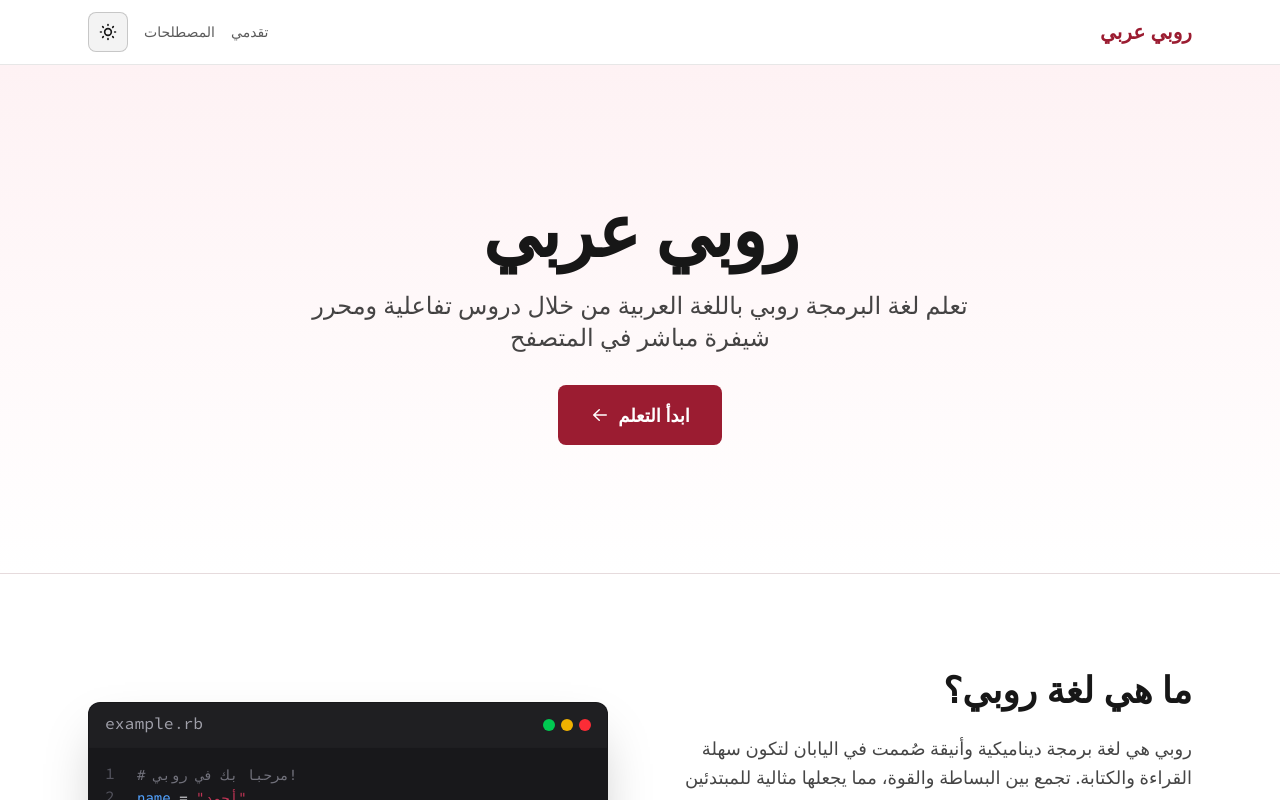
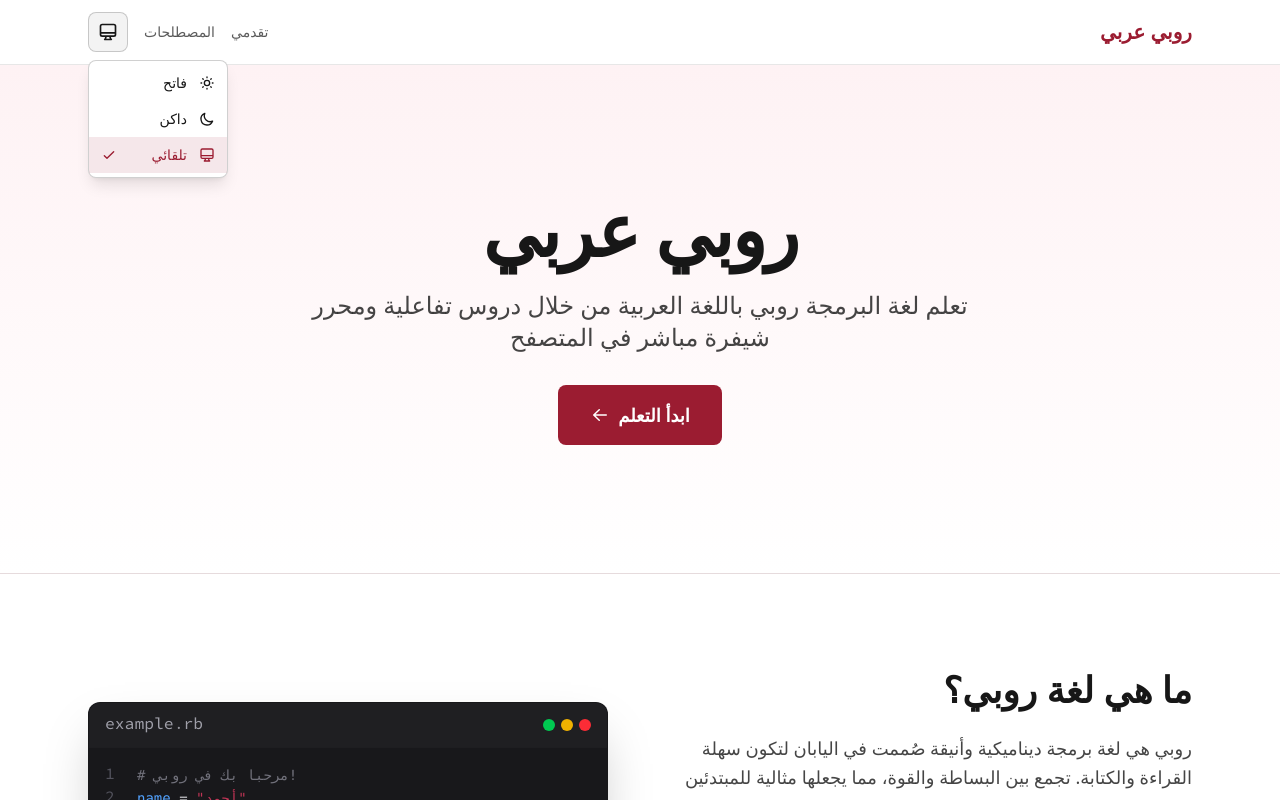
Before and after one commit to AliOsm/ruby3araby, a Next.js app: page / in a window 1280 px wide. Both pictures are taken after a click on the button "تغيير المظهر". Shown: the top 800 px of the page. Built offline with nearby package versions, Linux system fonts and the light colour scheme; no server answers.

Commit message:
feat: [US-012] - Convert theme toggle to dropdown
Co-Authored-By: Claude Opus 4.5 <noreply@anthropic.com>

```diff
--- a/components/ThemeToggle.tsx
+++ b/components/ThemeToggle.tsx
@@ -1,41 +1,49 @@
 "use client";
 
 import { useTheme } from "@/lib/theme";
-import { useEffect, useState, useRef } from "react";
+import { useEffect, useState, useRef, useCallback } from "react";
 
-/**
- * Theme toggle button component
- * Cycles through: system -> light -> dark -> system
- * Shows appropriate icon for current resolved theme
- */
-export default function ThemeToggle() {
-  const { theme, resolvedTheme, setTheme } = useTheme();
-  const [mounted, setMounted] = useState(false);
-  const mountRef = useRef(false);
+// Icon components for each theme option
+function SunIcon({ className }: { className?: string }) {
+  return (
+    <svg
+      className={className}
+      fill="none"
+      stroke="currentColor"
+      viewBox="0 0 24 24"
+    >
+      <path
+        strokeLinecap="round"
+        strokeLinejoin="round"
+        strokeWidth={2}
+        d="M12 3v1m0 16v1m9-9h-1M4 12H3m15.364 6.364l-.707-.707M6.343 6.343l-.707-.707m12.728 0l-.707.707M6.343 17.657l-.707.707M16 12a4 4 0 11-8 0 4 4 0 018 0z"
+      />
+    </svg>
+  );
+}
 
-  // Prevent hydration mismatch by only rendering after mount
-  useEffect(() => {
-    if (mountRef.current) return;
-    mountRef.current = true;
-    // Use setTimeout to avoid ESLint set-state-in-effect rule
-    setTimeout(() => setMounted(true), 0);
-  }, []);
+function MoonIcon({ className }: { className?: string }) {
+  return (
+    <svg
+      className={className}
+      fill="none"
+      stroke="currentColor"
+      viewBox="0 0 24 24"
+    >
+      <path
+        strokeLinecap="round"
+        strokeLinejoin="round"
+        strokeWidth={2}
+        d="M20.354 15.354A9 9 0 018.646 3.646 9.003 9.003 0 0012 21a9.003 9.003 0 008.354-5.646z"
+      />
+    </svg>
+  );
+}
 
-  const cycleTheme = () => {
-    const order: Array<"system" | "light" | "dark"> = ["system", "light", "dark"];
-    const currentIndex = order.indexOf(theme);
-    const nextIndex = (currentIndex + 1) % order.length;
-    setTheme(order[nextIndex]);
-  };
-
-  // Get icon and label based on current state
-  const getThemeInfo = () => {
-    if (theme === "system") {
-      return {
-        icon: (
-          // Computer/System icon
+function SystemIcon({ className }: { className?: string }) {
+  return (
     <svg
-            className="h-5 w-5"
+      className={className}
       fill="none"
       stroke="currentColor"
       viewBox="0 0 24 24"
@@ -47,16 +55,13 @@ export default function ThemeToggle() {
         d="M9.75 17L9 20l-1 1h8l-1-1-.75-3M3 13h18M5 17h14a2 2 0 002-2V5a2 2 0 00-2-2H5a2 2 0 00-2 2v10a2 2 0 002 2z"
       />
     </svg>
-        ),
-        label: "وضع النظام",
-      };
+  );
 }
-    if (resolvedTheme === "dark") {
-      return {
-        icon: (
-          // Moon icon
+
+function CheckIcon({ className }: { className?: string }) {
+  return (
     <svg
-            className="h-5 w-5"
+      className={className}
       fill="none"
       stroke="currentColor"
       viewBox="0 0 24 24"
@@ -65,32 +70,169 @@ export default function ThemeToggle() {
         strokeLinecap="round"
         strokeLinejoin="round"
         strokeWidth={2}
-              d="M20.354 15.354A9 9 0 018.646 3.646 9.003 9.003 0 0012 21a9.003 9.003 0 008.354-5.646z"
+        d="M5 13l4 4L19 7"
       />
     </svg>
-        ),
-        label: "الوضع الداكن",
+  );
+}
+
+type ThemeOption = "light" | "dark" | "system";
+
+interface ThemeMenuItem {
+  value: ThemeOption;
+  label: string;
+  icon: React.ComponentType<{ className?: string }>;
+}
+
+const themeOptions: ThemeMenuItem[] = [
+  { value: "light", label: "فاتح", icon: SunIcon },
+  { value: "dark", label: "داكن", icon: MoonIcon },
+  { value: "system", label: "تلقائي", icon: SystemIcon },
+];
+
+/**
+ * Theme toggle dropdown component
+ * Shows a dropdown menu to select theme (Light/Dark/System)
+ * with icons and checkmark for current selection
+ */
+export default function ThemeToggle() {
+  const { theme, resolvedTheme, setTheme } = useTheme();
+  const [mounted, setMounted] = useState(false);
+  const [isOpen, setIsOpen] = useState(false);
+  const [focusedIndex, setFocusedIndex] = useState(-1);
+  const mountRef = useRef(false);
+  const dropdownRef = useRef<HTMLDivElement>(null);
+  const buttonRef = useRef<HTMLButtonElement>(null);
+  const menuItemRefs = useRef<(HTMLButtonElement | null)[]>([]);
+
+  // Prevent hydration mismatch by only rendering after mount
+  useEffect(() => {
+    if (mountRef.current) return;
+    mountRef.current = true;
+    setTimeout(() => setMounted(true), 0);
+  }, []);
+
+  // Close dropdown when clicking outside
+  useEffect(() => {
+    if (!isOpen) return;
+
+    const handleClickOutside = (event: MouseEvent) => {
+      if (
+        dropdownRef.current &&
+        !dropdownRef.current.contains(event.target as Node)
+      ) {
+        setIsOpen(false);
+        setFocusedIndex(-1);
+      }
     };
+
+    document.addEventListener("mousedown", handleClickOutside);
+    return () => document.removeEventListener("mousedown", handleClickOutside);
+  }, [isOpen]);
+
+  // Close dropdown on Escape key
+  useEffect(() => {
+    if (!isOpen) return;
+
+    const handleEscape = (event: KeyboardEvent) => {
+      if (event.key === "Escape") {
+        setIsOpen(false);
+        setFocusedIndex(-1);
+        buttonRef.current?.focus();
       }
-    return {
-      icon: (
-        // Sun icon
-        <svg
-          className="h-5 w-5"
-          fill="none"
-          stroke="currentColor"
-          viewBox="0 0 24 24"
-        >
-          <path
-            strokeLinecap="round"
-            strokeLinejoin="round"
-            strokeWidth={2}
-            d="M12 3v1m0 16v1m9-9h-1M4 12H3m15.364 6.364l-.707-.707M6.343 6.343l-.707-.707m12.728 0l-.707.707M6.343 17.657l-.707.707M16 12a4 4 0 11-8 0 4 4 0 018 0z"
-          />
-        </svg>
-      ),
-      label: "الوضع الفاتح",
     };
+
+    document.addEventListener("keydown", handleEscape);
+    return () => document.removeEventListener("keydown", handleEscape);
+  }, [isOpen]);
+
+  const handleToggle = useCallback(() => {
+    setIsOpen((prev) => {
+      if (!prev) {
+        // When opening, focus the current theme option
+        const currentIndex = themeOptions.findIndex((opt) => opt.value === theme);
+        setFocusedIndex(currentIndex);
+        // Focus the menu item after state update
+        setTimeout(() => {
+          menuItemRefs.current[currentIndex]?.focus();
+        }, 0);
+      }
+      return !prev;
+    });
+  }, [theme]);
+
+  const handleSelect = useCallback(
+    (value: ThemeOption) => {
+      setTheme(value);
+      setIsOpen(false);
+      setFocusedIndex(-1);
+      buttonRef.current?.focus();
+    },
+    [setTheme]
+  );
+
+  const handleKeyDown = useCallback(
+    (event: React.KeyboardEvent) => {
+      if (!isOpen) {
+        if (event.key === "Enter" || event.key === " " || event.key === "ArrowDown") {
+          event.preventDefault();
+          handleToggle();
+        }
+        return;
+      }
+
+      switch (event.key) {
+        case "ArrowDown":
+          event.preventDefault();
+          setFocusedIndex((prev) => {
+            const next = prev < themeOptions.length - 1 ? prev + 1 : 0;
+            menuItemRefs.current[next]?.focus();
+            return next;
+          });
+          break;
+        case "ArrowUp":
+          event.preventDefault();
+          setFocusedIndex((prev) => {
+            const next = prev > 0 ? prev - 1 : themeOptions.length - 1;
+            menuItemRefs.current[next]?.focus();
+            return next;
+          });
+          break;
+        case "Home":
+          event.preventDefault();
+          setFocusedIndex(0);
+          menuItemRefs.current[0]?.focus();
+          break;
+        case "End":
+          event.preventDefault();
+          setFocusedIndex(themeOptions.length - 1);
+          menuItemRefs.current[themeOptions.length - 1]?.focus();
+          break;
+        case "Enter":
+        case " ":
+          event.preventDefault();
+          if (focusedIndex >= 0) {
+            handleSelect(themeOptions[focusedIndex].value);
+          }
+          break;
+        case "Tab":
+          setIsOpen(false);
+          setFocusedIndex(-1);
+          break;
+      }
+    },
+    [isOpen, focusedIndex, handleToggle, handleSelect]
+  );
+
+  // Get the icon for the trigger button based on current state
+  const getCurrentIcon = () => {
+    if (theme === "system") {
+      return <SystemIcon className="h-5 w-5" />;
+    }
+    if (resolvedTheme === "dark") {
+      return <MoonIcon className="h-5 w-5" />;
+    }
+    return <SunIcon className="h-5 w-5" />;
   };
 
   // Show placeholder during SSR to avoid hydration mismatch
@@ -101,33 +243,59 @@ export default function ThemeToggle() {
         aria-label="تغيير المظهر"
         disabled
       >
-        <svg
-          className="h-5 w-5"
-          fill="none"
-          stroke="currentColor"
-          viewBox="0 0 24 24"
-        >
-          <path
-            strokeLinecap="round"
-            strokeLinejoin="round"
-            strokeWidth={2}
-            d="M20.354 15.354A9 9 0 018.646 3.646 9.003 9.003 0 0012 21a9.003 9.003 0 008.354-5.646z"
-          />
-        </svg>
+        <MoonIcon className="h-5 w-5" />
       </button>
     );
   }
 
-  const { icon, label } = getThemeInfo();
+  return (
+    <div ref={dropdownRef} className="relative">
+      <button
+        ref={buttonRef}
+        onClick={handleToggle}
+        onKeyDown={handleKeyDown}
+        className="flex h-10 w-10 items-center justify-center rounded-lg border border-foreground/20 bg-foreground/5 text-foreground transition-colors hover:bg-foreground/10 hover:border-foreground/30"
+        aria-label="تغيير المظهر"
+        aria-haspopup="menu"
+        aria-expanded={isOpen}
+      >
+        {getCurrentIcon()}
+      </button>
+
+      {isOpen && (
+        <div
+          role="menu"
+          aria-label="اختر المظهر"
+          className="absolute left-0 top-full z-50 mt-2 min-w-[140px] origin-top-left rounded-lg border border-foreground/20 bg-background py-1 shadow-lg"
+          onKeyDown={handleKeyDown}
+        >
+          {themeOptions.map((option, index) => {
+            const Icon = option.icon;
+            const isSelected = theme === option.value;
 
             return (
               <button
-      onClick={cycleTheme}
-      className="flex h-10 w-10 items-center justify-center rounded-lg border border-foreground/20 bg-foreground/5 text-foreground transition-colors hover:bg-foreground/10 hover:border-foreground/30"
-      aria-label={label}
-      title={label}
+                key={option.value}
+                ref={(el) => {
+                  menuItemRefs.current[index] = el;
+                }}
+                role="menuitem"
+                onClick={() => handleSelect(option.value)}
+                className={`flex w-full items-center gap-3 px-3 py-2 text-sm transition-colors ${
+                  isSelected
+                    ? "bg-ruby-primary/10 text-ruby-primary"
+                    : "text-foreground hover:bg-foreground/5"
+                } ${focusedIndex === index ? "bg-foreground/10" : ""}`}
+                tabIndex={focusedIndex === index ? 0 : -1}
               >
-      {icon}
+                <Icon className="h-4 w-4" />
+                <span className="flex-1 text-right">{option.label}</span>
+                {isSelected && <CheckIcon className="h-4 w-4 text-ruby-primary" />}
               </button>
             );
+          })}
+        </div>
+      )}
+    </div>
+  );
 }
```
Lines whose indentation alone changed are shown as unchanged.
